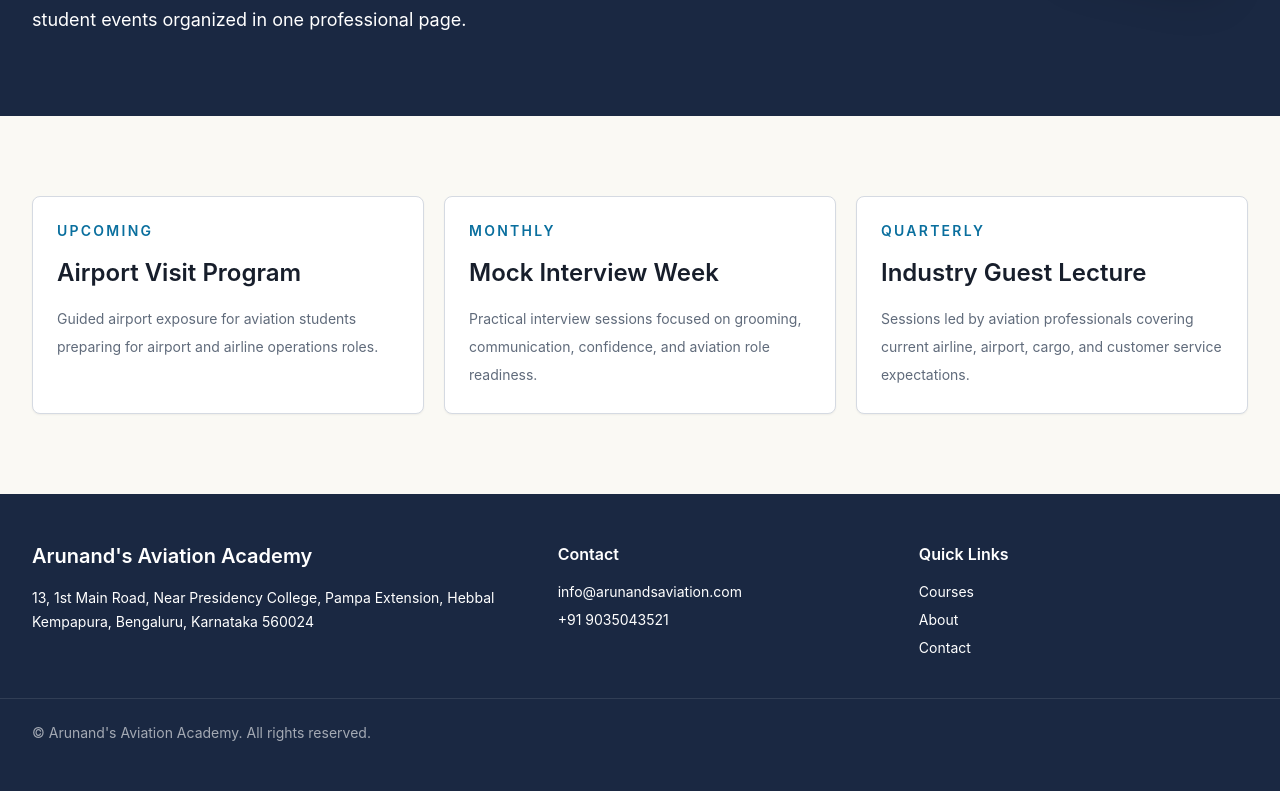
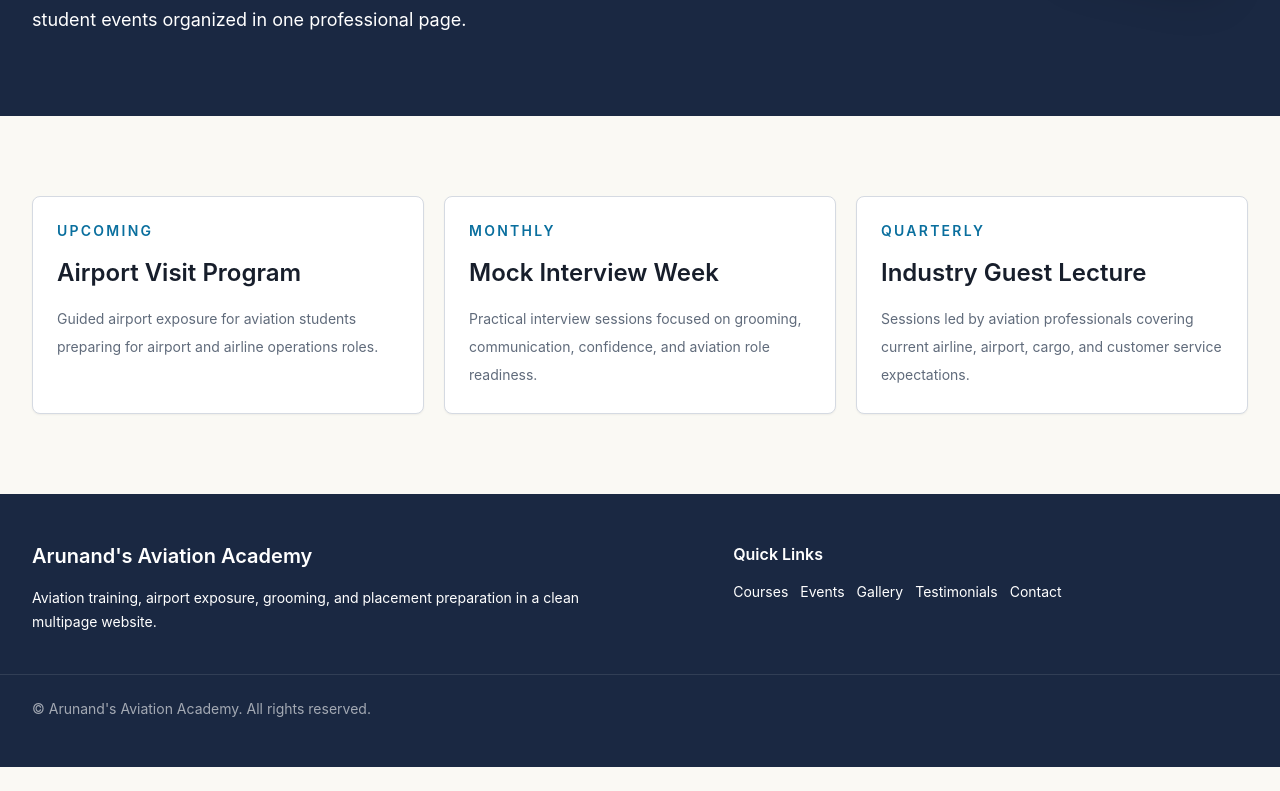
Before and after one commit to griffinpaulgpg/aviation1117, a Next.js app: page /events in a window 1280 px wide. Shown: the part 377-1168 px from the top of the page. After the commit the page ends 1144 px from the top, so only its background shows below. Built offline with nearby package versions, Linux system fonts and the light colour scheme.

Commit message:
Separate page-specific content

```diff
--- a/app/page.tsx
+++ b/app/page.tsx
@@ -1,15 +1,40 @@
 import Image from "next/image";
 import Link from "next/link";
 
-import { ChatBox } from "@/components/chat-box";
-import { ContactPanel } from "@/components/contact-panel";
 import { Container } from "@/components/container";
-import { CourseCard } from "@/components/course-card";
 import { SectionHeading } from "@/components/section-heading";
 import { SiteFrame } from "@/components/site-frame";
 import { StatCard } from "@/components/stat-card";
 import { ThreeDFlow } from "@/components/three-d-flow";
 import { siteContent } from "@/lib/site-content";
+
+const pageLinks = [
+  {
+    title: "Courses",
+    href: "/courses",
+    description: "View all career training programs.",
+  },
+  {
+    title: "Events",
+    href: "/events",
+    description: "See visits, lectures, and student activities.",
+  },
+  {
+    title: "Gallery",
+    href: "/gallery",
+    description: "Browse academy and aviation exposure photos.",
+  },
+  {
+    title: "Testimonials",
+    href: "/testimonials",
+    description: "Read student placement stories.",
+  },
+  {
+    title: "Contact",
+    href: "/contact",
+    description: "Send an enquiry or find contact details.",
+  },
+];
 
 export default function HomePage() {
   return (
@@ -59,16 +84,23 @@
           </Container>
         </section>
 
-        <section id="courses" className="py-20 sm:py-24">
+        <section className="py-20 sm:py-24">
           <Container>
             <SectionHeading
-              eyebrow="Courses"
-              title="Great courses and practical aviation training."
-              description="Focused programs for students preparing for airline, airport, hospitality, cargo, and logistics roles."
+              eyebrow="Website"
+              title="Use the top dashboard to move through each section."
+              description="Each page now keeps its own content so information stays clean, organized, and easy to update."
             />
-            <div className="mt-10 grid gap-5 md:grid-cols-2 xl:grid-cols-3">
-              {siteContent.courses.map((course) => (
-                <CourseCard key={course.title} course={course} />
+            <div className="mt-10 grid gap-4 sm:grid-cols-2 lg:grid-cols-5">
+              {pageLinks.map((page) => (
+                <Link
+                  key={page.href}
+                  href={page.href}
+                  className="rounded-lg border border-border bg-white p-5 shadow-sm transition hover:-translate-y-1 hover:border-brand hover:shadow-lg"
+                >
+                  <h2 className="font-semibold text-foreground">{page.title}</h2>
+                  <p className="mt-3 text-sm leading-6 text-muted">{page.description}</p>
+                </Link>
               ))}
             </div>
           </Container>
@@ -78,22 +110,22 @@
           <Container>
             <SectionHeading
               eyebrow="3D Flow"
-              title="A smoother path from enquiry to placement preparation."
-              description="The site now uses page-to-page navigation with layered 3D panels to make the experience feel connected and modern."
+              title="A smoother page-to-page journey."
+              description="The site now works as a multipage experience without repeating detailed data across sections."
             />
             <div className="mt-10">
               <ThreeDFlow
                 items={[
-                  "Choose the aviation, airport, hospitality, cargo, or logistics track.",
-                  "Train with practical exposure, grooming, mock interviews, and industry sessions.",
-                  "Move into placement preparation with a professional student profile.",
+                  "Start on the home page and choose the section you need.",
+                  "Open a dedicated page for courses, events, gallery, testimonials, or contact.",
+                  "Use the admin dashboard to manage each content area separately.",
                 ]}
               />
             </div>
           </Container>
         </section>
 
-        <section id="about" className="border-y border-border bg-white py-20 sm:py-24">
+        <section className="border-y border-border bg-white py-20 sm:py-24">
           <Container className="grid gap-12 lg:grid-cols-[0.9fr_1.1fr] lg:items-start">
             <div className="relative min-h-96 overflow-hidden rounded-lg">
               <Image
@@ -126,12 +158,12 @@
           </Container>
         </section>
 
-        <section id="services" className="py-20 sm:py-24">
+        <section className="py-20 sm:py-24">
           <Container>
             <SectionHeading
               eyebrow="Services"
               title="Training support beyond the classroom."
-              description="The academy supports aviation students through industry exposure, employability preparation, and real-world training activities."
+              description="This service overview stays on the home page because it does not have a separate public page yet."
             />
             <div className="mt-10 grid gap-3 sm:grid-cols-2 lg:grid-cols-3">
               {siteContent.services.map((service, index) => (
@@ -146,35 +178,22 @@
           </Container>
         </section>
 
-        <section className="border-y border-border bg-white py-20 sm:py-24">
-          <Container>
-            <SectionHeading
-              eyebrow="Testimonials"
-              title="Student stories from aviation placements."
-            />
-            <div className="mt-10 grid gap-5 md:grid-cols-2">
-              {siteContent.testimonials.map((testimonial) => (
-                <figure
-                  key={testimonial.name}
-                  className="rounded-lg border border-border bg-background p-6"
-                >
-                  <blockquote className="text-base leading-8 text-muted">
-                    “{testimonial.quote}”
-                  </blockquote>
-                  <figcaption className="mt-5">
-                    <p className="font-semibold text-foreground">{testimonial.name}</p>
-                    <p className="mt-1 text-sm text-muted">{testimonial.role}</p>
-                  </figcaption>
-                </figure>
-              ))}
+        <section className="border-y border-border bg-white py-16">
+          <Container className="flex flex-col justify-between gap-5 sm:flex-row sm:items-center">
+            <div>
+              <p className="text-sm font-semibold uppercase tracking-[0.16em] text-brand">
+                Need admissions help?
+              </p>
+              <h2 className="mt-2 text-3xl font-semibold tracking-normal text-foreground">
+                Go to the contact page for enquiry and chat.
+              </h2>
             </div>
-          </Container>
-        </section>
-
-        <section id="contact" className="py-20 sm:py-24">
-          <Container className="grid gap-6">
-            <ChatBox />
-            <ContactPanel />
+            <Link
+              href="/contact"
+              className="rounded-full bg-brand px-6 py-3 text-center text-sm font-semibold text-white transition hover:bg-brand-dark"
+            >
+              Open Contact Page
+            </Link>
           </Container>
         </section>
       </main>
--- a/components/footer.tsx
+++ b/components/footer.tsx
@@ -3,35 +3,33 @@
 import { Container } from "@/components/container";
 import { siteContent } from "@/lib/site-content";
 
+const footerLinks = [
+  { label: "Courses", href: "/courses" },
+  { label: "Events", href: "/events" },
+  { label: "Gallery", href: "/gallery" },
+  { label: "Testimonials", href: "/testimonials" },
+  { label: "Contact", href: "/contact" },
+];
+
 export function Footer() {
   return (
     <footer className="bg-brand-dark py-12 text-white">
-      <Container className="grid gap-8 md:grid-cols-[1.5fr_1fr_1fr]">
+      <Container className="grid gap-8 md:grid-cols-[1.3fr_1fr]">
         <div>
           <p className="text-xl font-semibold">{siteContent.meta.name}</p>
           <p className="text-white/72 mt-4 max-w-xl text-sm leading-6">
-            {siteContent.contact.address}
+            Aviation training, airport exposure, grooming, and placement preparation in a clean
+            multipage website.
           </p>
         </div>
         <div>
-          <p className="font-semibold">Contact</p>
-          <div className="text-white/72 mt-4 space-y-2 text-sm">
-            <p>{siteContent.contact.email}</p>
-            <p>{siteContent.contact.phone}</p>
-          </div>
-        </div>
-        <div>
           <p className="font-semibold">Quick Links</p>
-          <div className="text-white/72 mt-4 grid gap-2 text-sm">
-            <Link href="#courses" className="hover:text-white">
-              Courses
-            </Link>
-            <Link href="#about" className="hover:text-white">
-              About
-            </Link>
-            <Link href="#contact" className="hover:text-white">
-              Contact
-            </Link>
+          <div className="text-white/72 mt-4 flex flex-wrap gap-3 text-sm">
+            {footerLinks.map((link) => (
+              <Link key={link.href} href={link.href} className="hover:text-white">
+                {link.label}
+              </Link>
+            ))}
           </div>
         </div>
       </Container>
```
